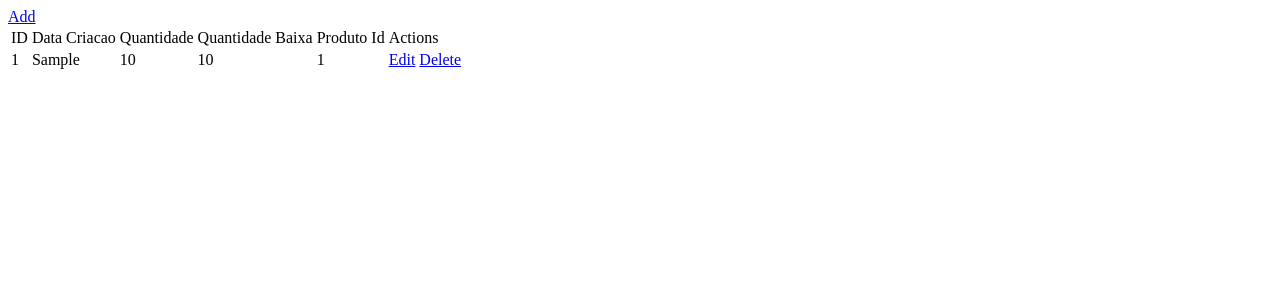
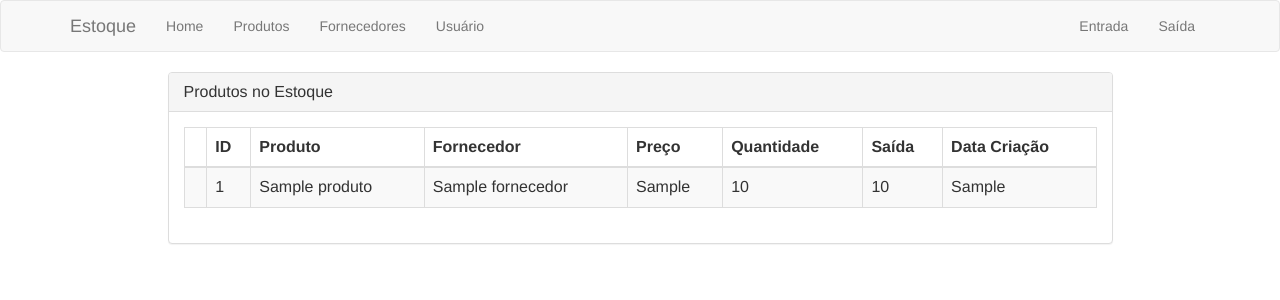
Before and after one commit to DEXTERNATAN/axm, a CodeIgniter app: page /database/index.php/produto_estoque/index in a window 1280 px wide. Shown: the top 300 px of the page. Run offline with CodeIgniter, Linux system fonts and the light colour scheme; tables that the repository leaves empty or names only in its code hold one stand-in row (values such as "Sample post"); some libraries are stand-ins or nearby versions.

Commit message:
pagina inicial com total no estoque

```diff
--- a/application/controllers/Produto_estoque.php
+++ b/application/controllers/Produto_estoque.php
@@ -18,6 +18,7 @@ class Produto_estoque extends CI_Controller
     function index()
     {
         $data['produto_estoque'] = $this->Produto_estoque_model->get_all_produto_estoque();
+        $this->load->view('cabecalho');
         $this->load->view('produto_estoque/index',$data);
     }
 
--- a/application/controllers/Welcome.php
+++ b/application/controllers/Welcome.php
@@ -20,6 +20,9 @@ class Welcome extends CI_Controller {
 	 */
 	public function index()
 	{
-		$this->load->view('welcome_message');
+		$this->load->model('Produto_estoque_model');
+		$data['produto_estoque'] = $this->Produto_estoque_model->get_all_produto_estoque();
+        $this->load->view('cabecalho');
+        $this->load->view('produto_estoque/index',$data);
 	}
 }
--- a/application/models/Produto_estoque_model.php
+++ b/application/models/Produto_estoque_model.php
@@ -24,7 +24,12 @@ class Produto_estoque_model extends CI_Model
      */
     function get_all_produto_estoque()
     {
-        return $this->db->get('produto_estoque')->result_array();
+        $this->db->select('c.id, f.nome as fornecedor ,pe.quantidade, pe.quantidade_baixa,c.value_product, pe.data_criacao, c.value_product,p.nome as produto');
+        $this->db->join('produto p','p.id = pe.produto_id');
+        $this->db->join('compra c','p.id = c.produto_id');
+        $this->db->join('fornecedor f','c.fornecedor_id = f.id');
+        // $this->db->join('produto_solicitacao_baixa_estoque baixa','baixa.produto_id = p.produto_id');
+        return $this->db->get('produto_estoque pe')->result_array();
     }
 
     /*
--- a/application/models/Produto_solicitacao_baixa_estoque_model.php
+++ b/application/models/Produto_solicitacao_baixa_estoque_model.php
@@ -19,6 +19,7 @@ class Produto_solicitacao_baixa_estoque_model extends CI_Model
         $this->db->select('baixa.di,baixa.quantidade, u.nome_usuario,u.id as id_usuario,p.id as produto_id,p.nome as produto');
         $this->db->join('usuario u ','u.id = baixa.usuario_id');
         $this->db->join('produto p ','p.id = baixa.produto_id');
+        $this->db->join('compra c ','c.id = p.id');
         return $this->db->get_where('produto_solicitacao_baixa_estoque baixa',array('di'=>$di))->row_array();
     }
 
--- a/application/views/cabecalho.php
+++ b/application/views/cabecalho.php
@@ -18,6 +18,7 @@
 		    <!-- Collect the nav links, forms, and other content for toggling -->
 		    <div class="collapse navbar-collapse" id="navbar-brand-centered">
 		      <ul class="nav navbar-nav">
+		        <li><a href="<?=base_url('')?>">Home</a></li>
 		        <li><a href="<?=base_url('produto')?>">Produtos</a></li>
 		        <li><a href="<?=base_url('fornecedor')?>">Fornecedores</a></li>
 		        <li><a href="<?=base_url('usuario')?>">Usuário</a></li>
--- a/application/views/produto_estoque/index.php
+++ b/application/views/produto_estoque/index.php
@@ -1,27 +1,75 @@
-<div class="pull-right">
-	<a href="<?php echo site_url('produto_estoque/add'); ?>" class="btn btn-success">Add</a>
-</div>
+<html>
+	<title>Entradas no Estoque</title>
+	<body>
+		<div class="container">
+      <div class="row">
 
-<table class="table table-striped">
-    <tr>
-		<td>ID</td>
-		<td>Data Criacao</td>
-		<td>Quantidade</td>
-		<td>Quantidade Baixa</td>
-		<td>Produto Id</td>
-		<td>Actions</td>
-    </tr>
-	<?php foreach($produto_estoque as $p): ?>
-    <tr>
-		<td><?php echo $p['id']; ?></td>
-		<td><?php echo $p['data_criacao']; ?></td>
-		<td><?php echo $p['quantidade']; ?></td>
-		<td><?php echo $p['quantidade_baixa']; ?></td>
-		<td><?php echo $p['produto_id']; ?></td>
-		<td>
-            <a href="<?php echo site_url('produto_estoque/edit/'.$p['id']); ?>" class="btn btn-info">Edit</a>
-            <a href="<?php echo site_url('produto_estoque/remove/'.$p['id']); ?>" class="btn btn-danger">Delete</a>
-        </td>
-    </tr>
-	<?php endforeach; ?>
-</table>
+        <div class="col-md-10 col-md-offset-1">
+
+          <div class="panel panel-default panel-table">
+            <div class="panel-heading">
+              <div class="row">
+                <div class="col col-xs-6">
+                  <h3 class="panel-title">Produtos no Estoque</h3>
+                </div>
+              </div>
+            </div>
+            <div class="panel-body">
+              <table class="table table-striped table-bordered table-list">
+                <thead>
+                  <tr>
+                      <th><em class="fa fa-cog"></em></th>
+                      <th class="hidden-xs">ID</th>
+                      <th>Produto</th>
+                      <th>Fornecedor</th>
+                      <th>Preço</th>
+                      <th>Quantidade</th>
+                      <th>Saída</th>
+                      <th>Data Criação</th>
+                  </tr>
+                </thead>
+                <tbody>
+                        <tr>
+                          <?php foreach($produto_estoque as $pe): ?>
+                          <td align="center">
+                          </td>
+                          <td class="hidden-xs"><?php echo $pe['id']; ?></td>
+							<td><?php echo $pe['produto']; ?></td>
+							<td><?php echo $pe['fornecedor']; ?></td>
+							<td><?php echo $pe['value_product']; ?></td>
+							<td><?php echo $pe['quantidade']; ?></td>
+							<td><?php echo $pe['quantidade_baixa']; ?></td>
+							<td><?php echo $pe['data_criacao']; ?></td>
+                        </tr>
+						<?php endforeach; ?>
+                      </tbody>
+              </table>
+
+            </div>
+            <!-- <div class="panel-footer">
+              <div class="row">
+                <div class="col col-xs-4">Page 1 of 5
+                </div>
+                <div class="col col-xs-8">
+                  <ul class="pagination hidden-xs pull-right">
+                    <li><a href="#">1</a></li>
+                    <li><a href="#">2</a></li>
+                    <li><a href="#">3</a></li>
+                    <li><a href="#">4</a></li>
+                    <li><a href="#">5</a></li>
+                  </ul>
+                  <ul class="pagination visible-xs pull-right">
+                      <li><a href="#">«</a></li>
+                      <li><a href="#">»</a></li>
+                  </ul>
+                </div>
+              </div>
+            </div> -->
+          </div>
+
+        </div>
+      </div>
+    </div>
+	</body>
+
+</html>
```
